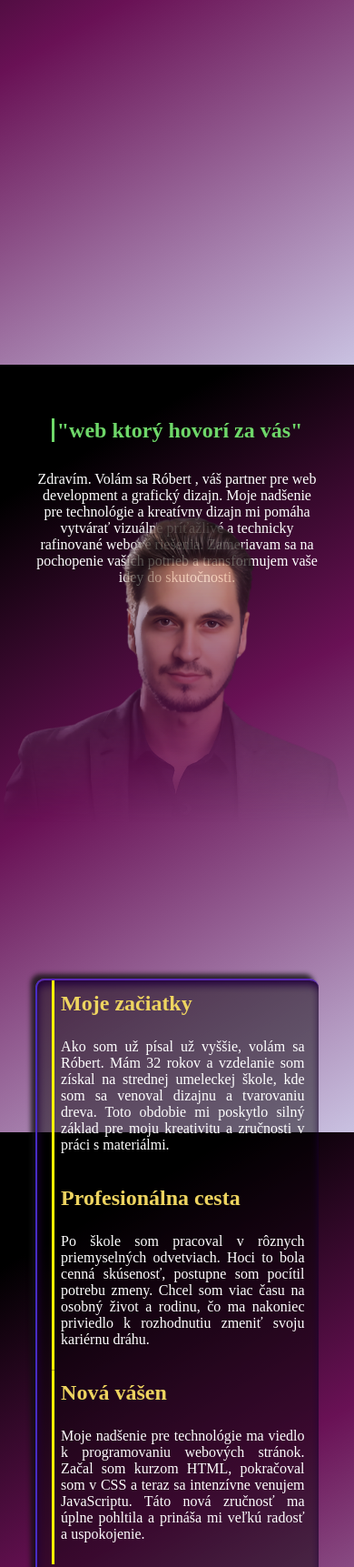
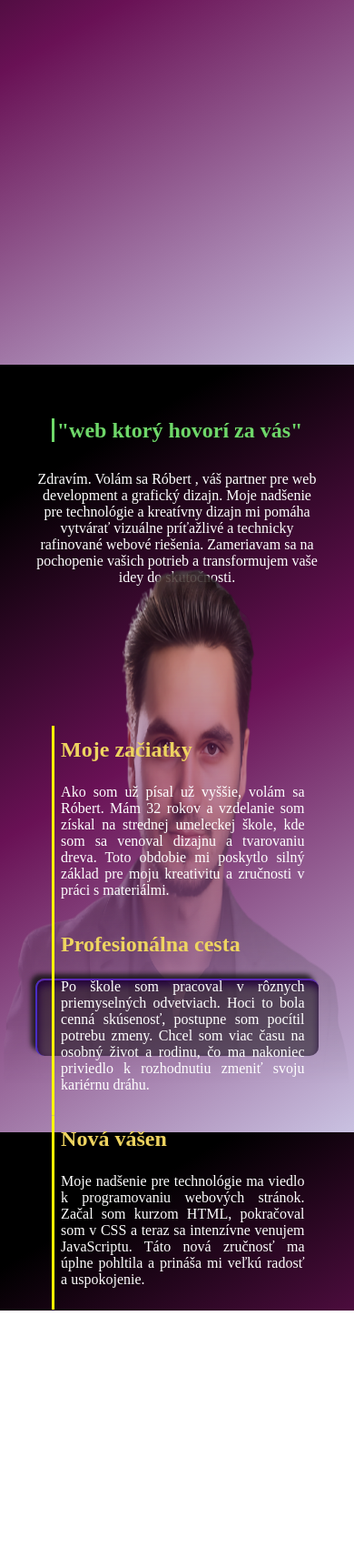
Before and after one commit to RobertEm14/personal-site, a plain HTML site: page index.html in a window 390 px wide. Shown: the part 443-2166 px from the top of the page at 91% size. After the commit the page ends 1884 px from the top, so only its background shows below. Drawn offline with nearby package versions, Linux system fonts and the light colour scheme; a web font is replaced by a local one.

Commit message:
Update styles.css

```diff
--- a/styles.css
+++ b/styles.css
@@ -629,7 +629,7 @@ body {
 
   .profil-img img{
     width: 100%;
-    height: fit-content;
+    height: 100%;
 
     position: absolute;
     top: 110%;
@@ -638,7 +638,7 @@ body {
 
   #text-blocks-bg {
     width: 80%;
-    height: 100%;
+    height: auto;
     position: absolute;
     top: 180%;
 
@@ -651,7 +651,7 @@ body {
 
   .text-blocks {
     width: 90%;
-    height: 100%;
+    height: auto;
     position:absolute;
 
     display: flex;
```
